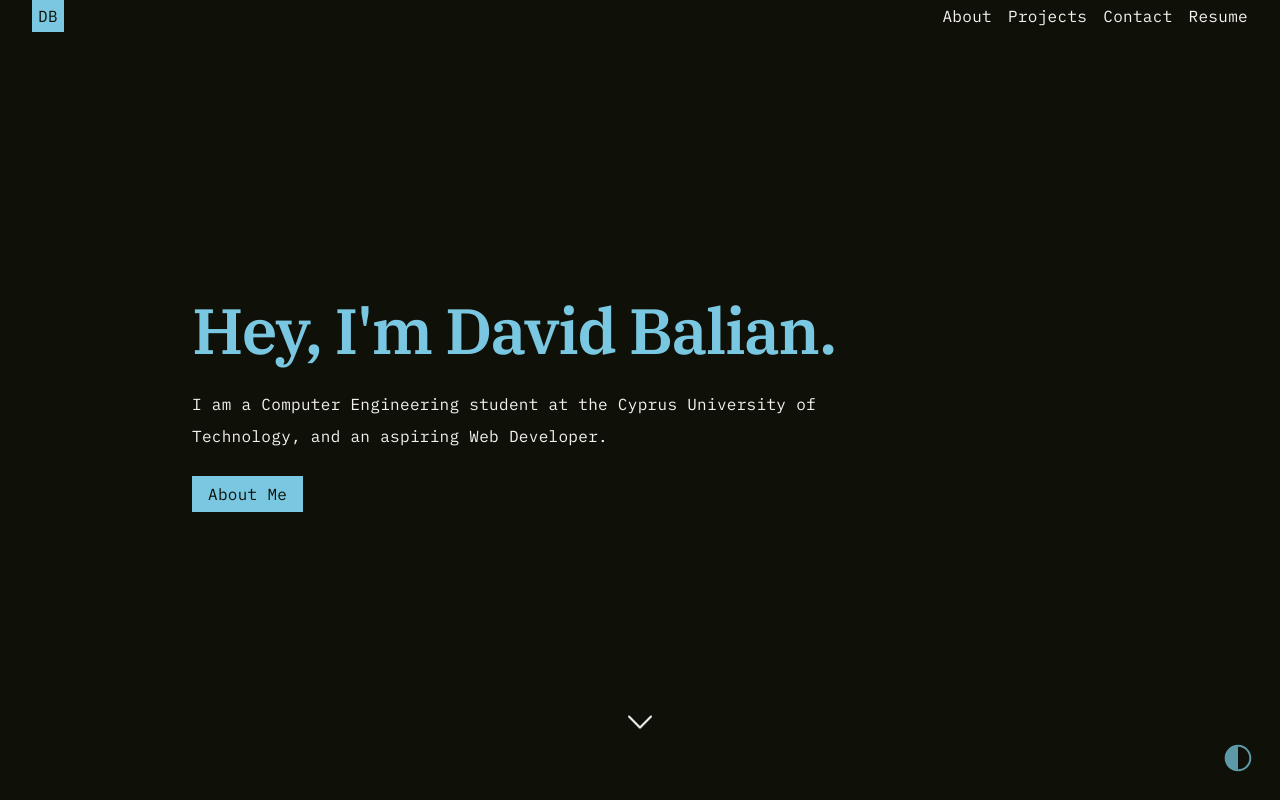
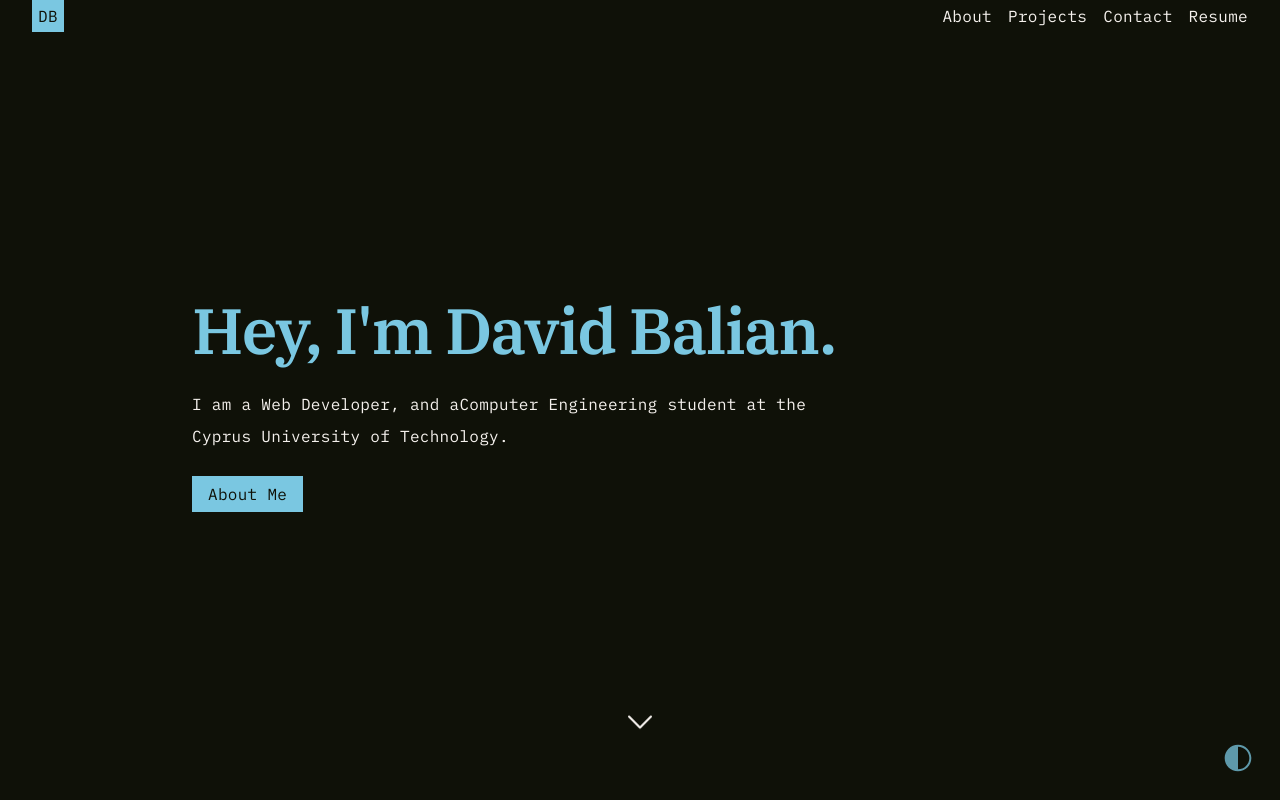
Before and after one commit to davidbalian/davidbalian.github.io, a React (Create React App) app: page / in a window 1280 px wide. Shown: the top 800 px of the page. Built offline with nearby package versions, Linux system fonts and the light colour scheme.

Commit message:
Update Home.js

```diff
--- a/src/comps/Home/Home.js
+++ b/src/comps/Home/Home.js
@@ -30,8 +30,7 @@ const Home = () => {
 			<div className='home-cont'>
 				<h1>{headingText.join("")}</h1>
 				<p>
-					I am a Computer Engineering student at the Cyprus University of Technology, and
-					an aspiring Web Developer.
+					I am a Web Developer, and aComputer Engineering student at the Cyprus University of Technology.
 				</p>
 				<a href='#about'>
 					<button>About Me</button>
```
